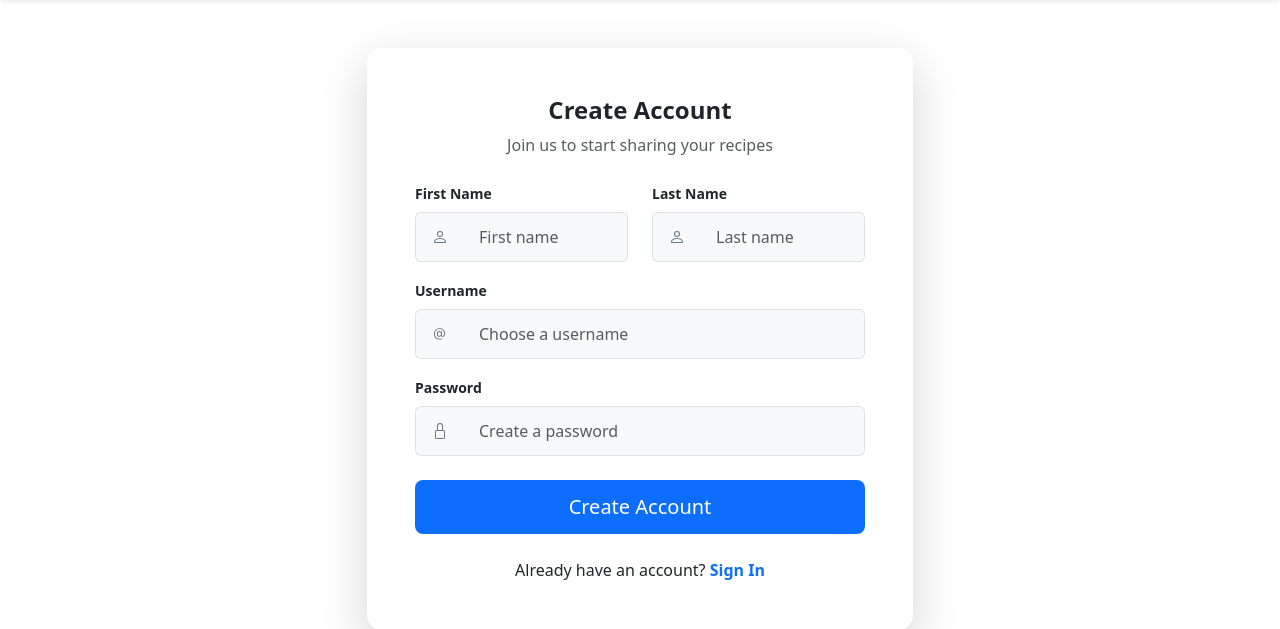
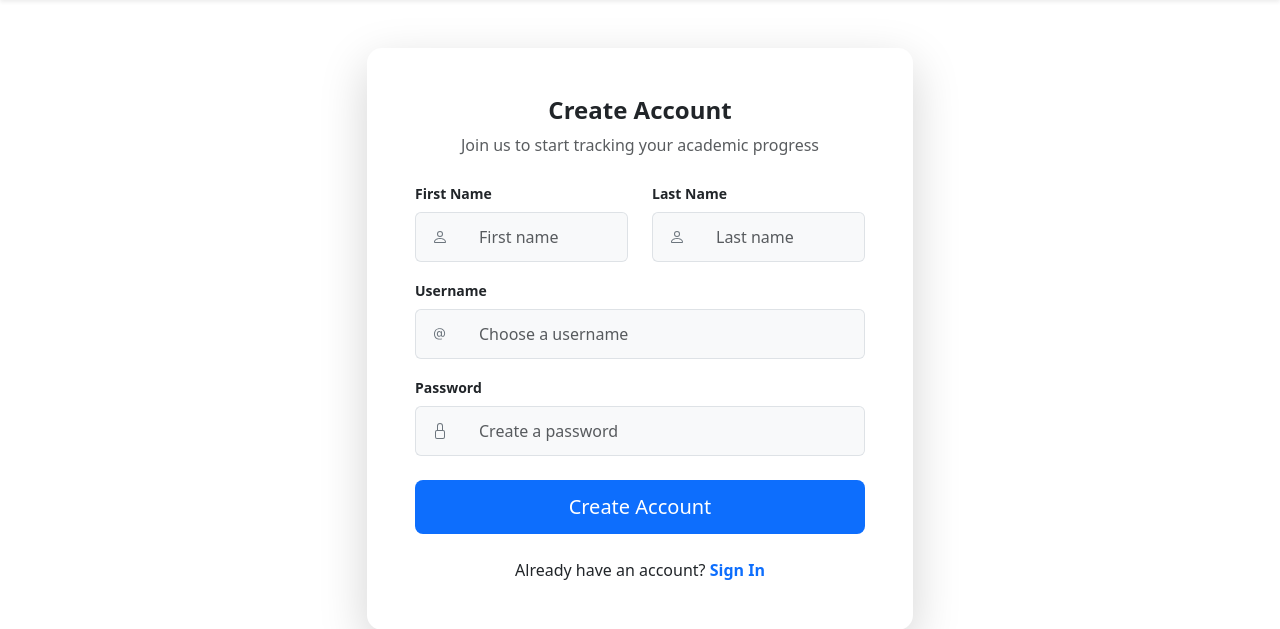
Before and after one commit to Jason3105/CollegePortal, a Django app: page /register/ in a window 1280 px wide. Shown: the part 64-693 px from the top of the page. Run offline with Django 5.2, Linux system fonts and the light colour scheme; some libraries are stand-ins or nearby versions.

Commit message:
Update register.html

```diff
--- a/main/templates/register.html
+++ b/main/templates/register.html
@@ -9,7 +9,7 @@
                     <!-- Header -->
                     <div class="text-center mb-4">
                         <h4 class="fw-bold">Create Account</h4>
-                        <p class="text-muted">Join us to start sharing your recipes</p>
+                        <p class="text-muted">Join us to start tracking your academic progress</p>
                     </div>
 
 
```
